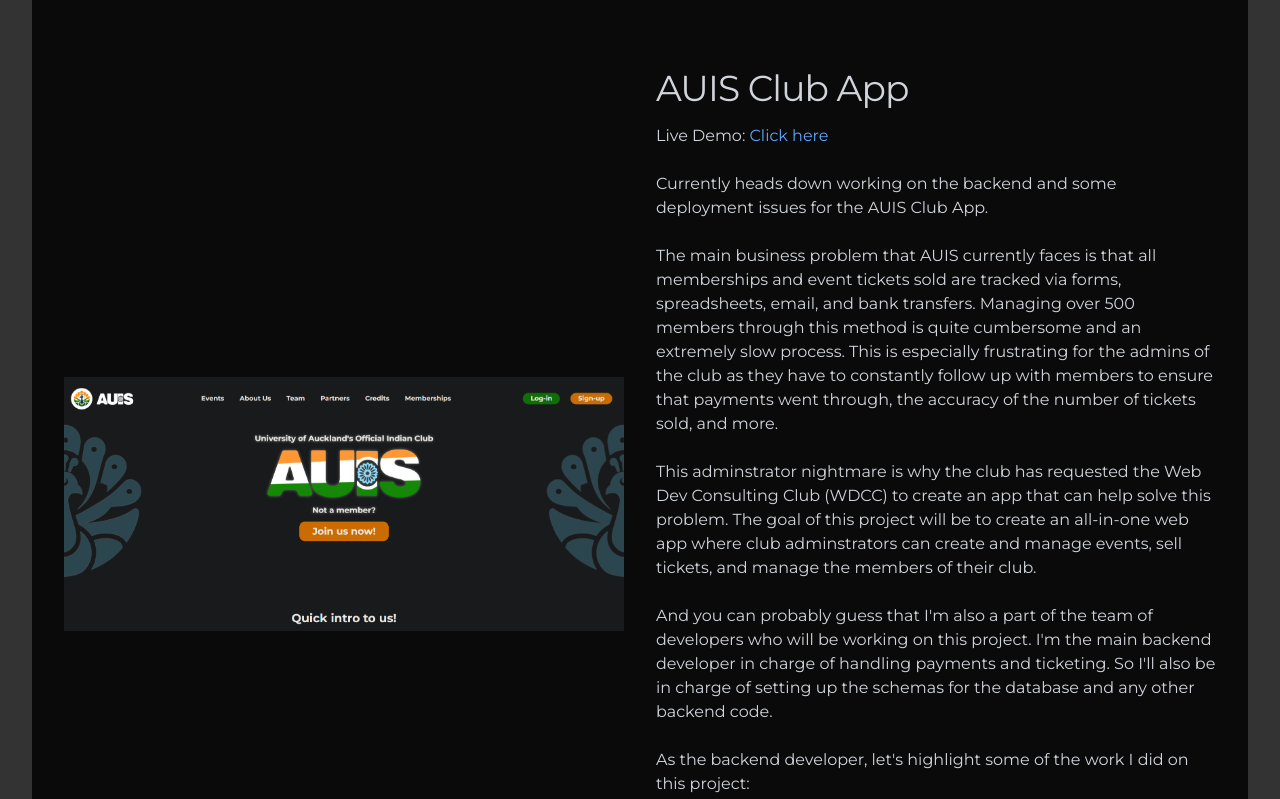
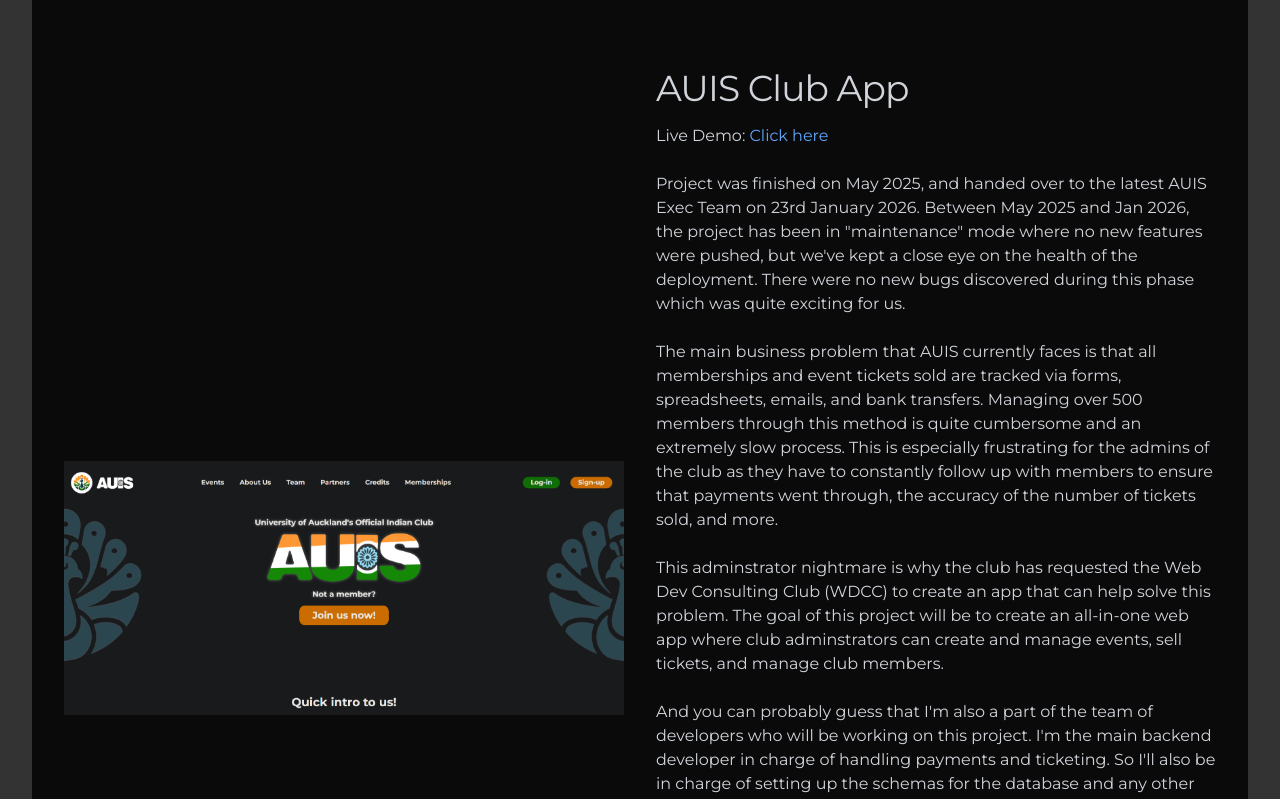
Before and after one commit to Ratchet7x5/Ratchet7x5.github.io, a React (Vite) app in the folder ratchet7x5.github.io/: page / in a window 1280 px wide. Shown: the part 500-1299 px from the top of the page. Built offline with nearby package versions, Linux system fonts and the light colour scheme; the HTML template or start-up script is replaced by a standard one.

Commit message:
update AUIS desc

```diff
--- a/ratchet7x5.github.io/src/App.jsx
+++ b/ratchet7x5.github.io/src/App.jsx
@@ -51,13 +51,17 @@
             </a>
             <br />
             <br />
-            Currently heads down working on the backend and some deployment
-            issues for the AUIS Club App.
+            Project was finished on May 2025, and handed over to the latest AUIS
+            Exec Team on 23rd January 2026. Between May 2025 and Jan 2026, the
+            project has been in "maintenance" mode where no new features were
+            pushed, but we've kept a close eye on the health of the deployment.
+            There were no new bugs discovered during this phase which was quite
+            exciting for us.
             <br />
             <br />
             The main business problem that AUIS currently faces is that all
             memberships and event tickets sold are tracked via forms,
-            spreadsheets, email, and bank transfers. Managing over 500 members
+            spreadsheets, emails, and bank transfers. Managing over 500 members
             through this method is quite cumbersome and an extremely slow
             process. This is especially frustrating for the admins of the club
             as they have to constantly follow up with members to ensure that
@@ -69,7 +73,7 @@
             Dev Consulting Club (WDCC) to create an app that can help solve this
             problem. The goal of this project will be to create an all-in-one
             web app where club adminstrators can create and manage events, sell
-            tickets, and manage the members of their club.
+            tickets, and manage club members.
             <br />
             <br />
             And you can probably guess that I'm also a part of the team of
@@ -83,13 +87,17 @@
             this project:
             <br />
             <br />
-            &bull; Integrated the Stripe payment gateway to handle the sale of
-            tickets and memberships.
+            &bull; Implemented Stripe Payments using JavaScript to handle real-time
+            payment processing, reducing manual reconciliation time from weeks to instant updates.
             <br />
             &bull; Migrated the database schema from MongoDB to PostgreSQL.
             <br />
             &bull; Created a custom Strapi plugin to handle event creation,
             ticketing, manage Stripe products and prices, and manage users.
+            <br />
+            &bull; Implemented SuperTokens to handle user roles, and authentication.
+            <br />
+            &bull; Implemented email confirmation
             <br />
           </text>
         }
```
